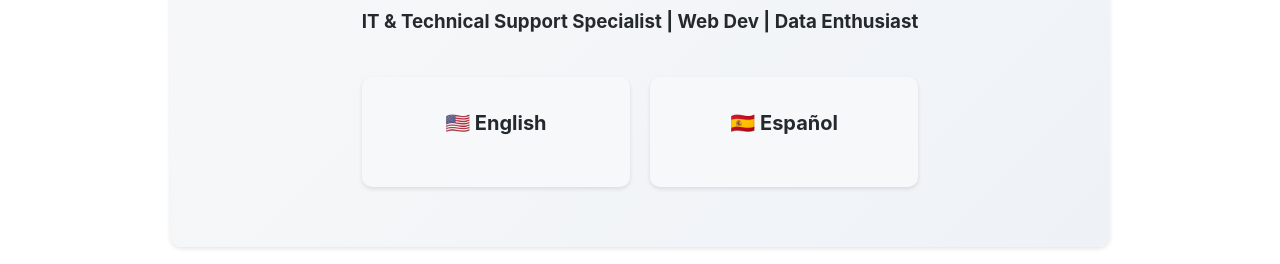
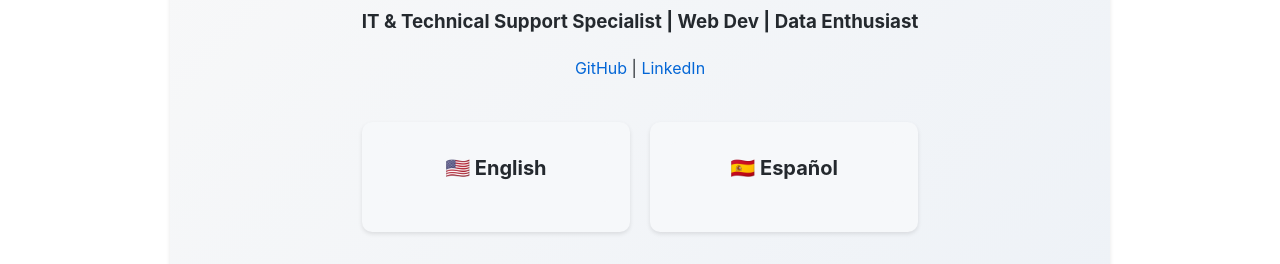
Before and after one commit to LuisMongeNarvaez/LuisMongeNarvaez.github.io, a plain HTML site: page index.html in a window 1280 px wide. Shown: the part 313-577 px from the top of the page. Drawn offline with Linux system fonts and the light colour scheme.

Commit message:
Update index.html

```diff
--- a/index.html
+++ b/index.html
@@ -194,6 +194,12 @@
          alt="Profile Picture" class="profile-pic"/>
          <h1>👋 Luis Monge Narvaez</h1>
     <h3 class="tagline">IT & Technical Support Specialist | Web Dev | Data Enthusiast</h3>
+
+    <div class="social-links">
+  <a href="https://github.com/LuisMongeNarvaez">GitHub</a> |
+  <a href="https://linkedin.com/in/LuisMongeNarvaez">LinkedIn</a>
+</div>
+
 
 
     <div class="subtitle-columns">
```
